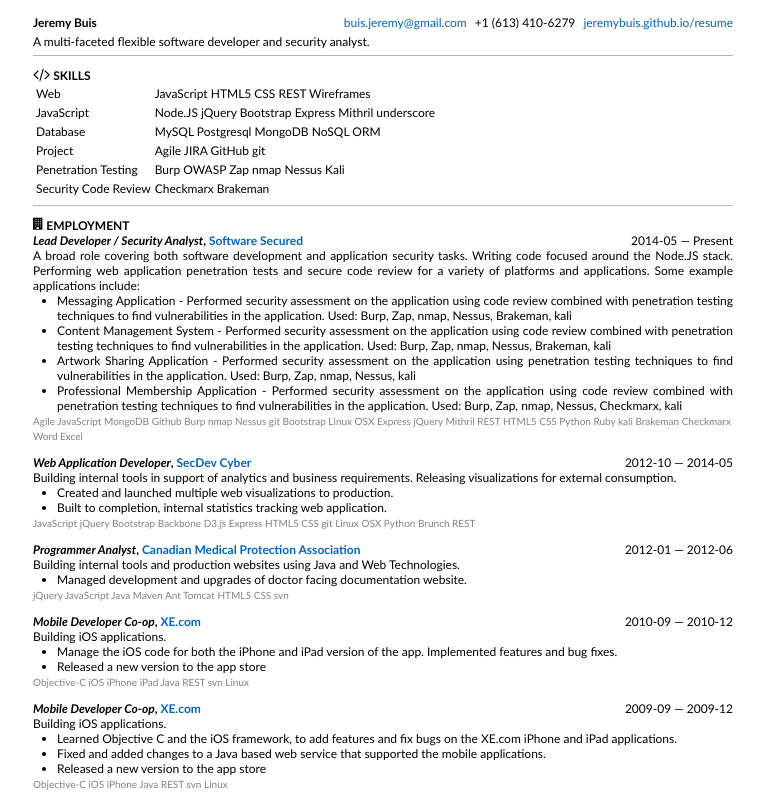
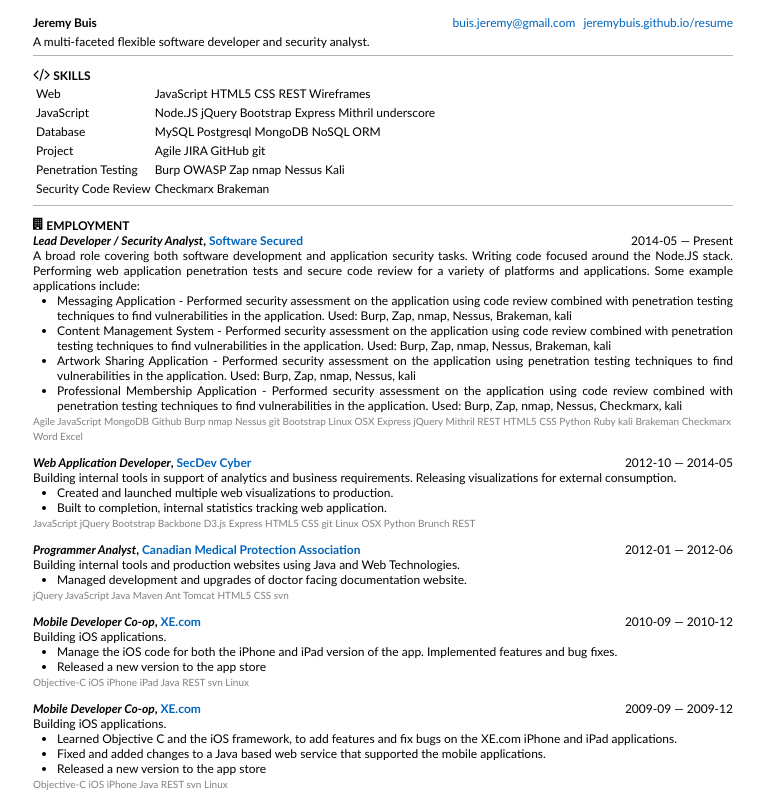
Before and after one commit to jeremybuis/resume, a plain HTML site: page index.html in a window 1280 px wide. Shown: the top 800 px of the page, without its empty margins (257-1021 px from the left). Drawn offline with Linux system fonts and the light colour scheme.

Commit message:
Update index.html

```diff
--- a/index.html
+++ b/index.html
@@ -117,7 +117,6 @@
                 <div id="contact">
                     <div class="email"><a href="mailto:buis.jeremy@gmail.com">buis.jeremy@gmail.com</a>
                     </div>
-                    <div class="phone">+1 (613) 410-6279</div>
                     <div class="website"><a href="https://jeremybuis.github.io/resume">jeremybuis.github.io/resume</a>
                     </div>
                 </div>
```
